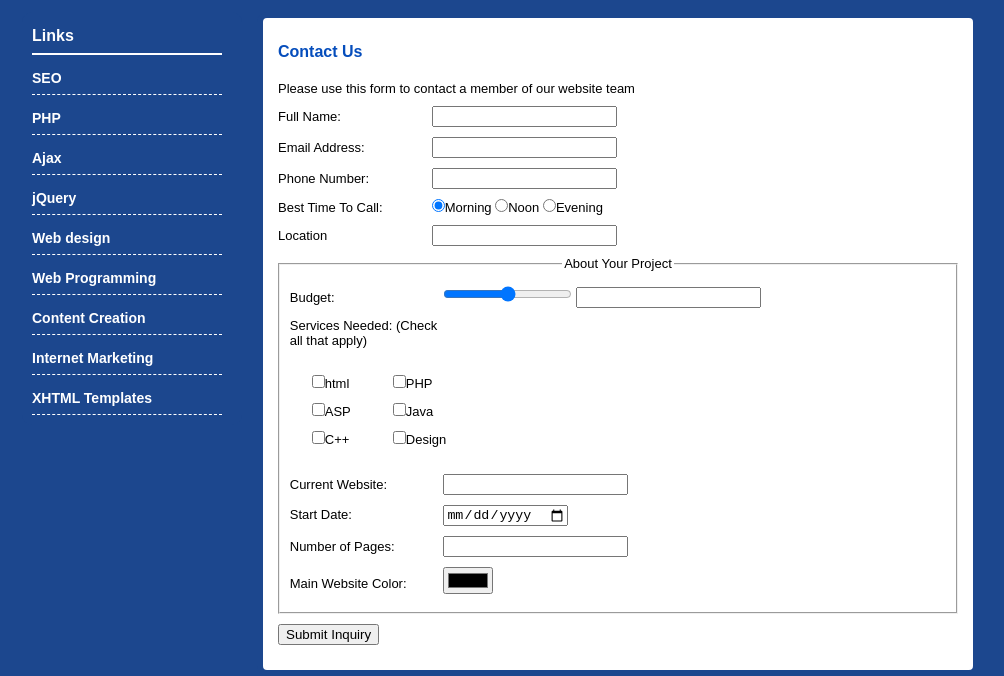
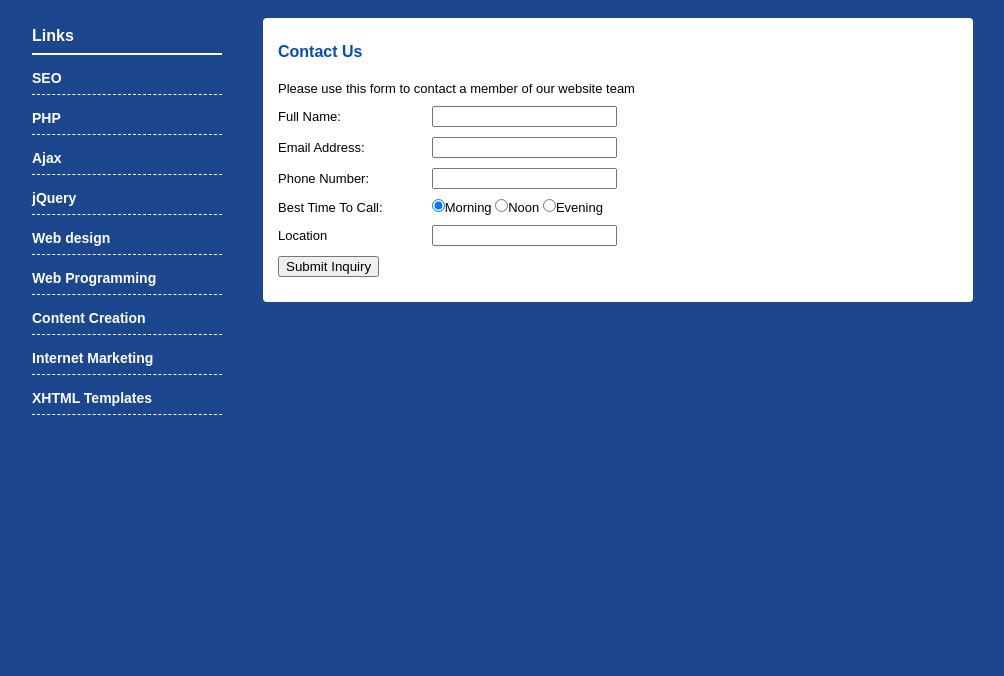
Before and after one commit to bsb7/contact_form, a plain HTML site: page index.html in a window 1280 px wide. Shown: the part 142-818 px from the top of the page, without its empty margins (138-1142 px from the left). Drawn offline with Linux system fonts and the light colour scheme.

Commit message:
reduce contact form to important

```diff
--- a/index.html
+++ b/index.html
@@ -68,52 +68,7 @@
 					</datalist>
 				</p>
 
-				<fieldset>
-					<legend>About Your Project</legend>
-					<p>
-						<script type="text/javascript">
-							function updateTextInput(val){
-								document.getElementById('textInput').value=val;
-							}
-						</script>
-						<label for="budget">Budget: </label>
-						<input id="budget"" type="range" min="500" max="10000" name="budget" onchange="updateTextInput(this.value)">
-						<input type="text" id="textInput">
-					</p>
-					<p>
-						<label for="call">Services Needed: (Check all that apply) </label>
-						<table>
-							<tr>
-								<td><input type="checkbox" name="services" value="html">html</td>
-								<td><input type="checkbox" name="services" value="php">PHP</td>
-							</tr>
-							<tr>
-								<td><input type="checkbox" name="services" value="asp">ASP</td>
-								<td><input type="checkbox" name="services" value="java">Java</td>
-							</tr>
-							<tr>
-								<td><input type="checkbox" name="services" value="c">C++</td>
-								<td><input type="checkbox" name="services" value="design">Design</td>
-							</tr>
-						</table>
-					</p>
-					<p>
-						<label for="website">Current Website:</label>
-						<input type="url" name="website">
-					</p>
-					<p>
-						<label for="start">Start Date:</label>
-						<input type="date" name="date">
-					</p>
-					<p>
-						<label for="pages">Number of Pages:</label>
-						<input type="number" name="pages">
-					</p>
-					<p>
-						<label for="color">Main Website Color:</label>
-						<input type="color" name="color">
-					</p>
-				</fieldset>
+
 				<p>
 					<input type="submit" value="Submit Inquiry">
 				</p>
```
